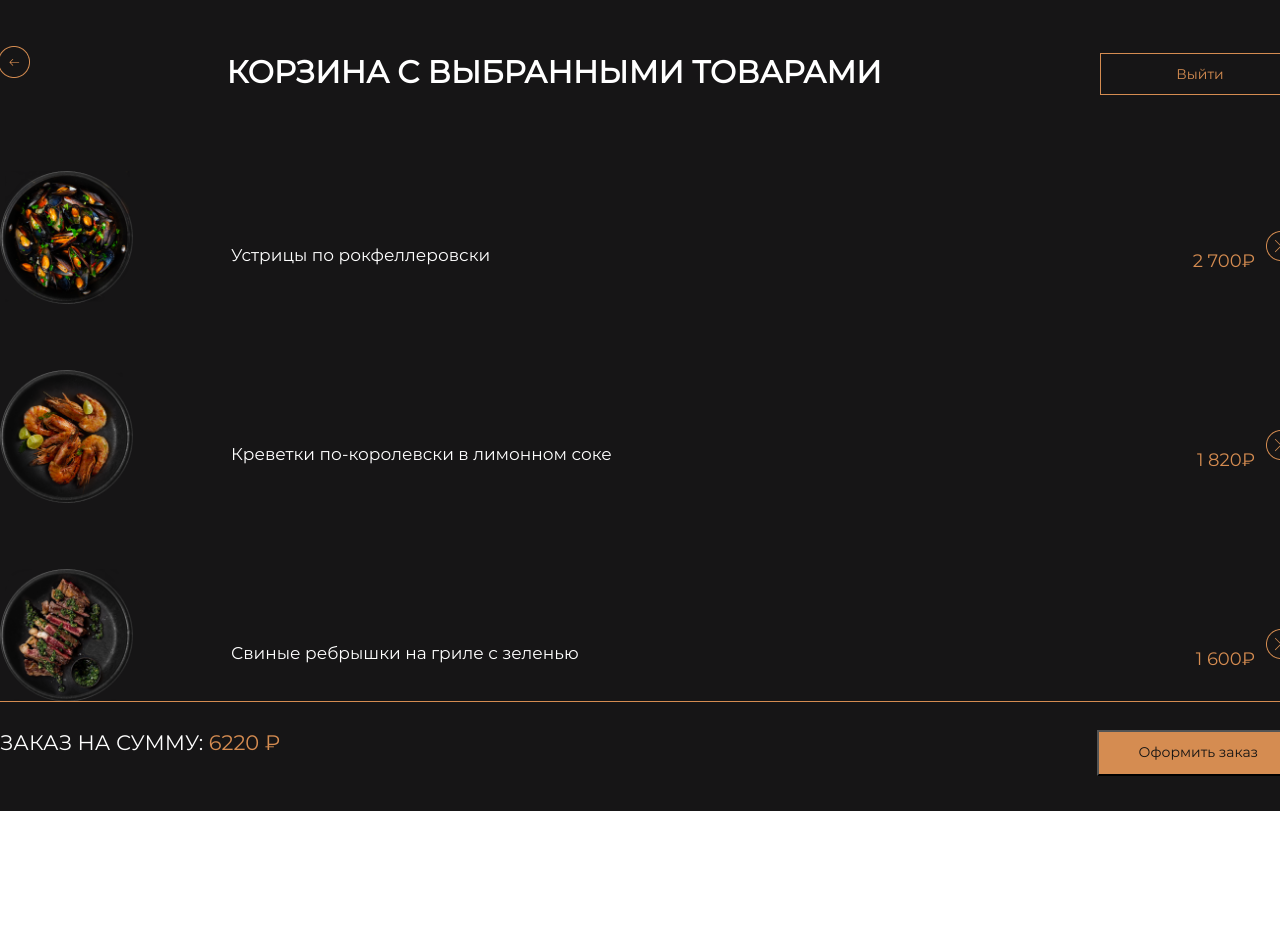
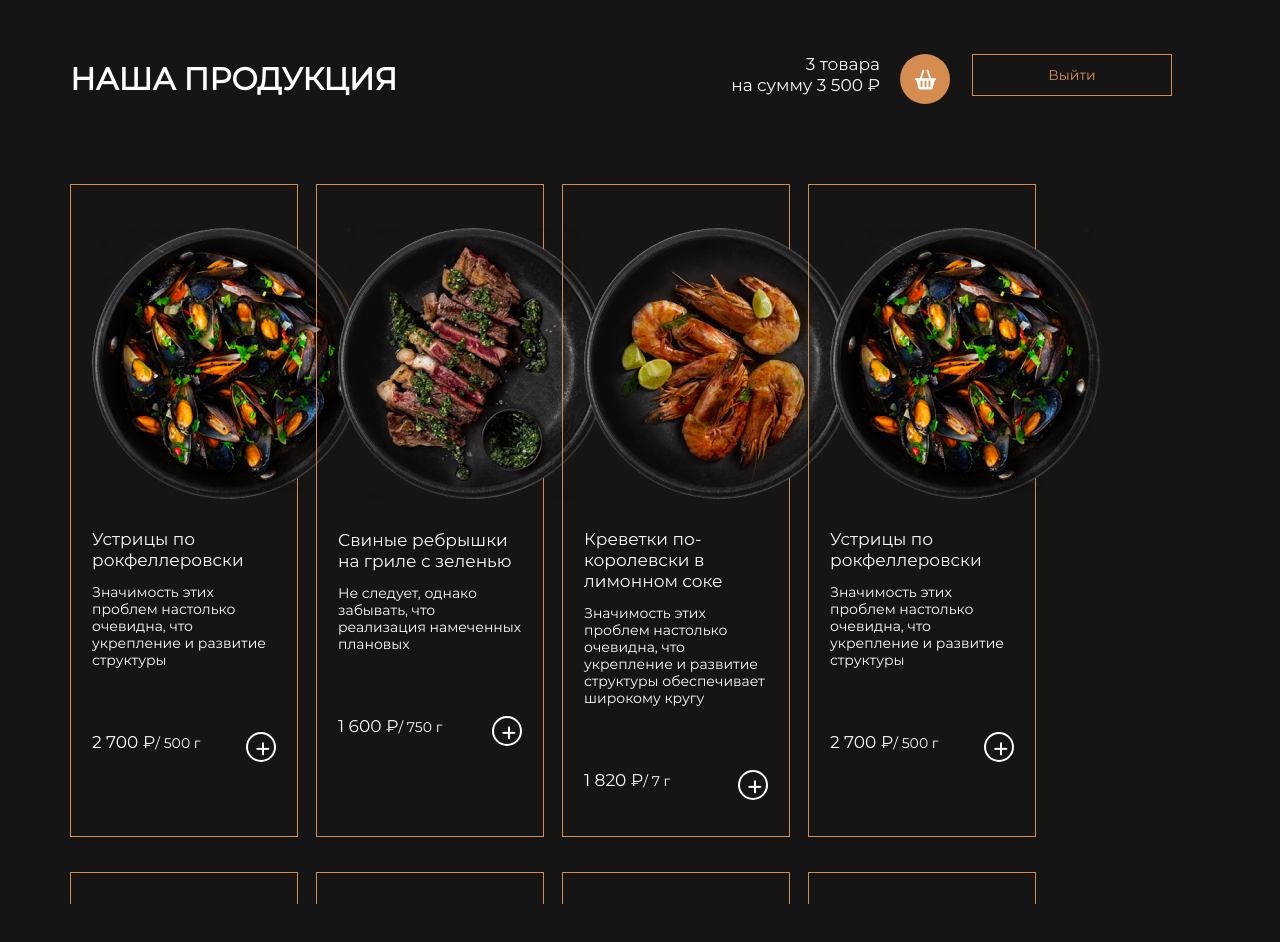
Before and after one commit to 89811421793/food-menu, a React (Create React App) app: page / in a window 1280 px wide. Shown: the top 942 px of the page. Before the commit the page ends 811 px from the top, so only its background shows below. Built offline with nearby package versions, Linux system fonts and the light colour scheme.

Commit message:
css modules

```diff
--- a/src/App.js
+++ b/src/App.js
@@ -1,12 +1,13 @@
-import "./reset.css"
-// import Products from "./pages/products"
-import Bask from "./pages/prodbasket"
+import "./reset.css";
+import Products from "./pages/products";
+import { Link } from "react-router-dom";
 
 function App() {
   return (
     <div className="App">
-     {/* <Products /> */}
-     <Bask totalsum="6220" />
+      <Products />
+      <Link to={"/products"}></Link>
+      <Link to={"/prodbasket"}></Link>
     </div>
   );
 }
--- a/src/components/UI/Basket/index.jsx
+++ b/src/components/UI/Basket/index.jsx
@@ -1,9 +1,15 @@
-import './basket.css'
-
-
 function Basket () {
-    return (
-        <button className="purchase">
+    return ( // инлайн
+        <button style = {{
+            backgroundColor: "#D58C51",
+            border: "none",
+            borderRadius: "50%",
+            width: "50px",
+            height: "50px",
+            marginLeft: "20px",
+            cursor: "pointer"
+        }}
+        >
            <img src="/images/bask_icon.svg" alt="" />
             </button>
     )
--- a/src/index.js
+++ b/src/index.js
@@ -3,15 +3,32 @@ import ReactDOM from 'react-dom/client';
 import './index.css';
 import App from './App';
 import reportWebVitals from './reportWebVitals';
+import Bask from "./pages/prodbasket";
+import {
+  createBrowserRouter,
+  RouterProvider,
+} from "react-router-dom";
+
+const router = createBrowserRouter([
+  {
+    path: "/",
+    element: <App />,
+
+  },
+
+  {
+    path: "/prodbasket",
+    element: <Bask totalsum="6220"/>,
+  }
+]);
+
+
 
 const root = ReactDOM.createRoot(document.getElementById('root'));
 root.render(
   <React.StrictMode>
-    <App />
+    <RouterProvider router={router} />
   </React.StrictMode>
 );
 
-// If you want to start measuring performance in your app, pass a function
-// to log results (for example: reportWebVitals(console.log))
-// or send to an analytics endpoint. Learn more: https://bit.ly/CRA-vitals
 reportWebVitals();
--- a/src/pages/prodbasket/index.jsx
+++ b/src/pages/prodbasket/index.jsx
@@ -2,6 +2,7 @@ import "./bask.css"
 import Card from "../../components/UI/basketOrder"
 import Exit from "../../components/UI/Logout"
 import styled from 'styled-components'
+import {Link } from "react-router-dom";
 
 function Bask({ totalsum }) {
 
@@ -23,9 +24,9 @@ function Bask({ totalsum }) {
         <div className="basketWrapper">
             <div className="containerBasket">
                 <header className="basketHeader">
-                    <button className="returnButton">
+                <Link to={'/'} className="returnButton">
                         <img className="backArrow" src="/images/arrow_back.png" alt="" />
-                    </button>
+                    </Link>
                     <BasketTitle>Корзина с выбранными товарами</BasketTitle>
                     <Exit/>
                 </header>
--- a/src/pages/products/index.jsx
+++ b/src/pages/products/index.jsx
@@ -1,28 +1,30 @@
-import "./products.css"
+import  style from "./products.module.css"
 import Card from '../../components/elements/Card'
 import Basket from "../../components/UI/Basket";
 import {productsList} from "../../products.js"
 import Exit from "../../components/UI/Logout"
+import {Link } from "react-router-dom";
 
 
 function Products() {
     return (
-        <main className="main">
-            <div className="container">
-                <header className="header">
-                    <h1 className="mainTitle">Наша Продукция</h1>
-                    <div className="basketWrapper">
+        <main className={style.main}>
+            <div className={style.container}>
+                <header className={style.header}>
+                    <h1 className={style.mainTitle}>Наша Продукция</h1>
+                    <div className={style.basketWrapper}>
                         <div>
-                        <p className="minorInfo">3 товара </p>
-                        <p className="minorInfo">на сумму 3 500 ₽</p>
+                        <p className={style.minorInfo}>3 товара </p>
+                        <p className={style.minorInfo}>на сумму 3 500 ₽</p>
                         </div>
+                        <Link to={'/prodbasket'}>
                         <Basket />
-                        <Exit />
+                        </Link>
+                        <Exit/>
                     </div>
                 </header>
 
-                <div className="productsList">
-
+                <div className={style.productsList}>
                 {productsList.map(item=>{
                         return(
                         <Card
@@ -32,16 +34,18 @@ function Products() {
                         description={item.description}
                         price={item.price}
                         weight={item.weight}
+
+
+
                         />
                         )
                 })}
-
-
                 </div>
 
             </div>
         </main>
     )
+
 }
 
 export default Products;
--- a/src/pages/products/products.css
+++ b/src/pages/products/products.module.css
@@ -1,4 +1,4 @@
-.container {
+container {
     width: 1300px;
     margin: 0 auto;
 }
@@ -43,5 +43,5 @@
 .basketWrapper {
     display: flex;
     justify-content: space-between;
-    margin-right:38px;
+    margin-right: 38px;
 }
```
Also changed, not shown: src/components/UI/Basket/basket.css (deleted, +0 -9 lines), src/components/UI/Button/button.css (deleted, +0 -8 lines), src/components/UI/Button/index.jsx (+10 -7 lines).
